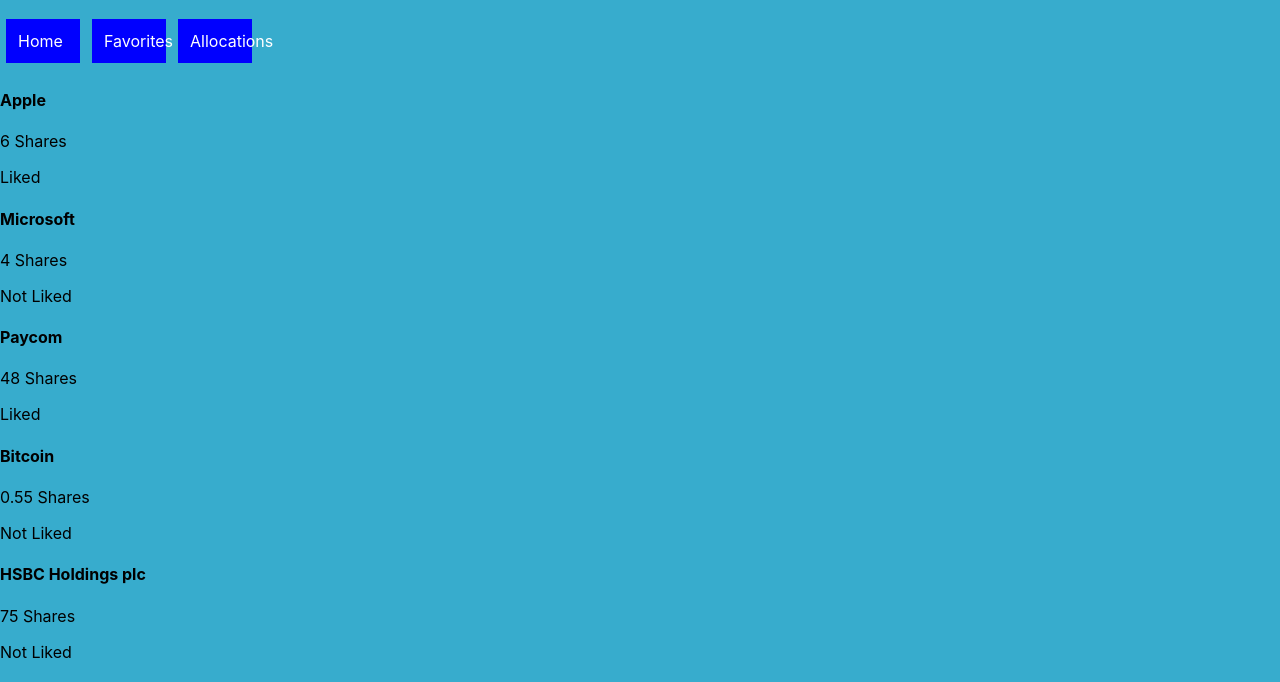
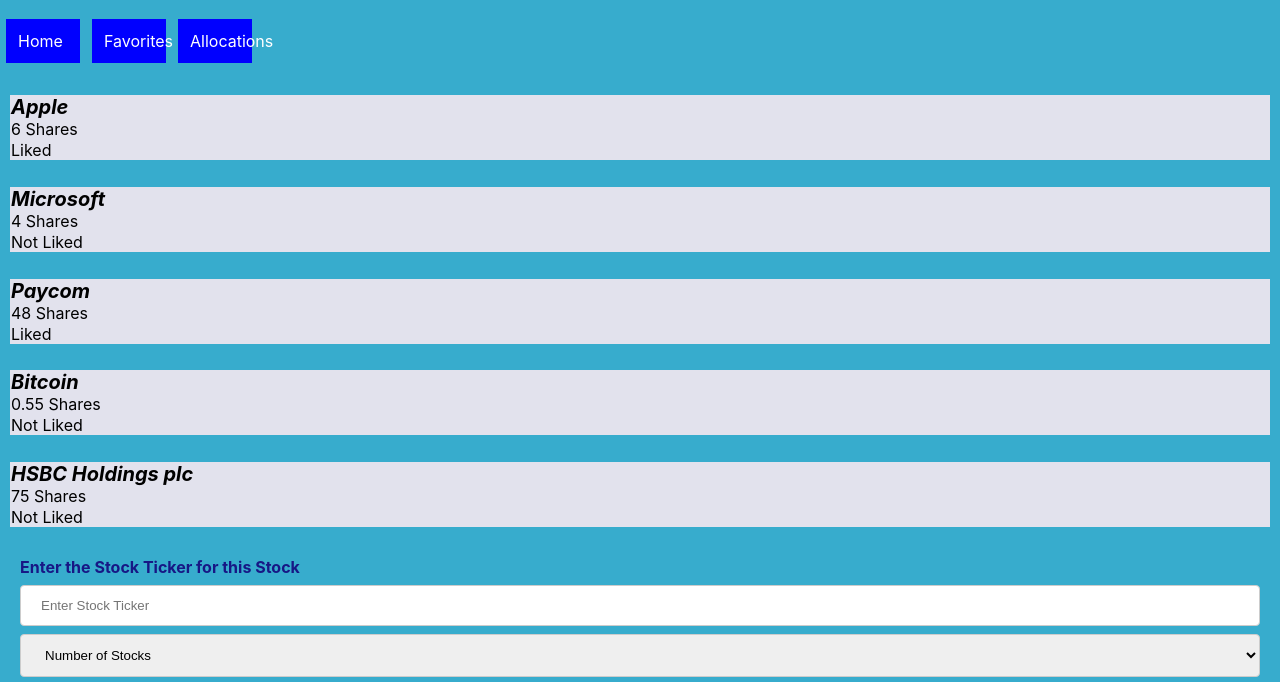
Before and after one commit to Andrewstahl/phase-2-final-project, a React app: page / in a window 1280 px wide. Shown: the part 63-745 px from the top of the page. Built offline with nearby package versions, Linux system fonts and the light colour scheme; data requests are answered from the project's data file.

Commit message:
Added styling to stock elements on the page

```diff
--- a/src/Components/StockList.js
+++ b/src/Components/StockList.js
@@ -3,7 +3,11 @@
 
 export default function StockList({ stocks }) {
   const stockElements = stocks.map(stock => {
-    return <Stock key={stock.id} stock={stock} />
+    return (
+      <div className="stockElement">
+        <Stock key={stock.id} stock={stock} />
+      </div>
+    )
   })
 
   return (
--- a/src/index.css
+++ b/src/index.css
@@ -68,7 +68,19 @@
     monospace;
 }
 
-.redLine {
-  border: 1px;
-  border-color: red;
+div.stockElement {
+  background-color:rgb(226, 226, 237);
+  margin: 10px;
+  border: 10px;
+  padding-left: 1px;
 }
+
+h4 {
+  margin-bottom: 0em;
+  font-size: 20px;
+  font-style: italic;
+}
+p {
+  margin-top: 0px ;
+  margin-bottom: 1px ;
+}
```
